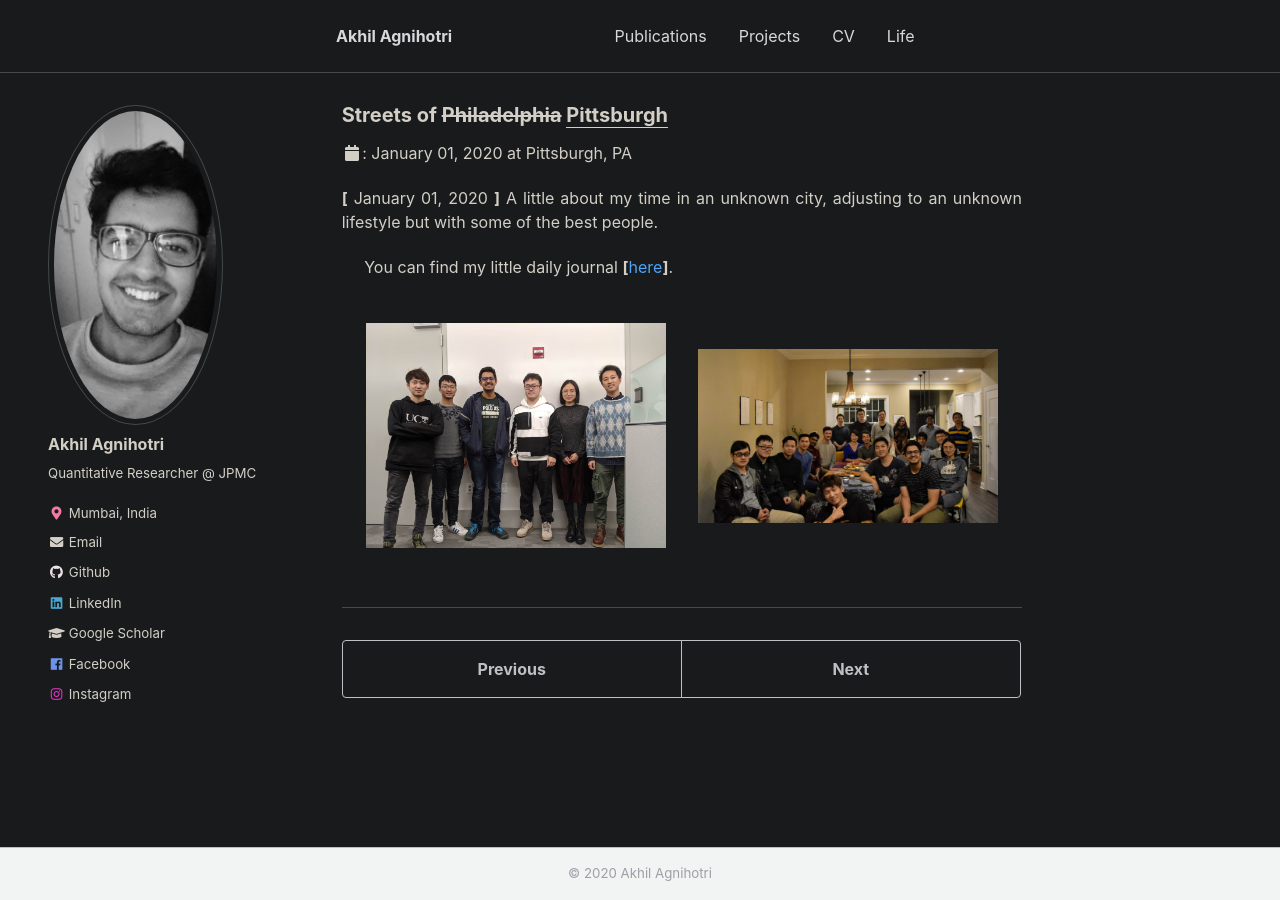
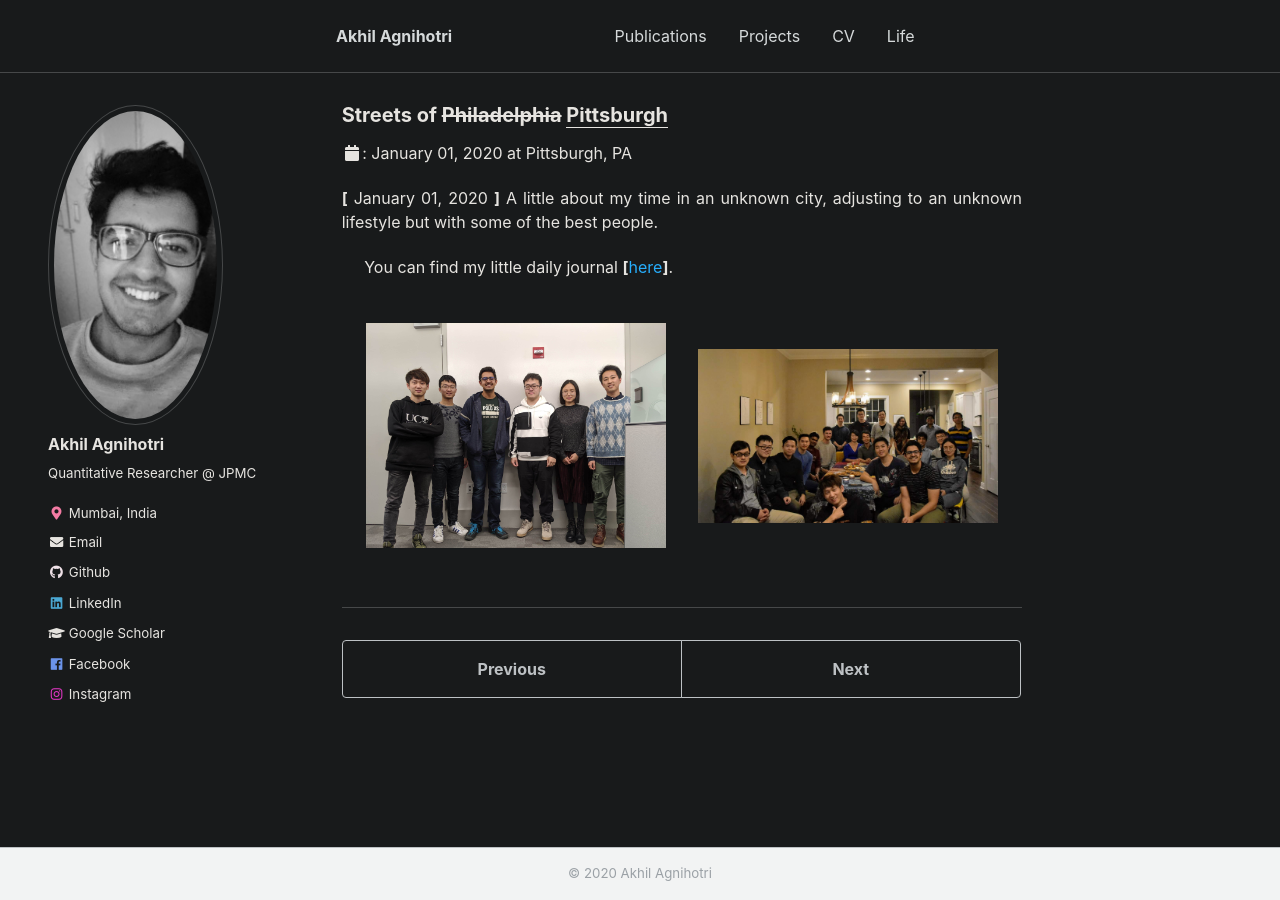
Before and after one commit to pmk2700/pranav-kulkarni.github.io, a Jekyll site: the page built from _talks/cmu.md, in a window 1280 px wide. Built offline with Jekyll 4.4.1, drawn with Linux system fonts in a browser that asks for light colours.

Commit message:
colour changes

```diff
--- a/_sass/_variables.scss
+++ b/_sass/_variables.scss
@@ -58,7 +58,7 @@ $body-color                 : #181a1b;
 $background-color           : #181a1b;
 $code-background-color      : mix(#000, $background-color, 15%);
 $code-background-color-dark : mix(#000, $background-color, 20%);
-$text-color                 : #d3cfc7;
+$text-color                 : #e6e4e0;
 $border-color               : mix(#fff, $background-color, 20%);
 
 $primary-color              : #d5d9da;
@@ -92,7 +92,7 @@ $xing-color                 : #006567;
 
 
 /* links */
-$link-color                 : #4ba5fa !default;
+$link-color                 : #27aefc !default;
 $link-color-hover           : mix(#000, $link-color, 25%) !default;
 $link-color-visited         : mix(#fff, $link-color, 15%) !default;
 $masthead-link-color        : $primary-color !default;
```
